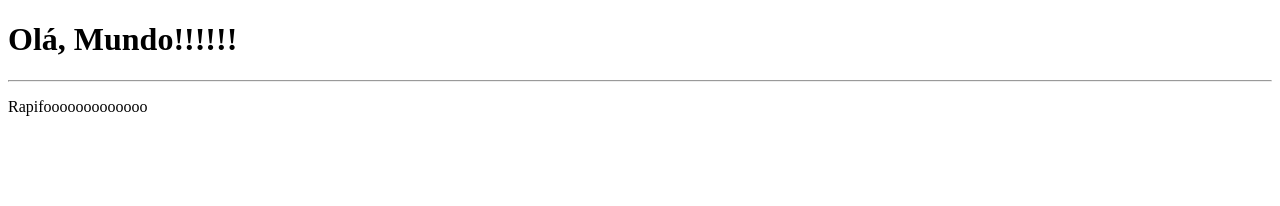
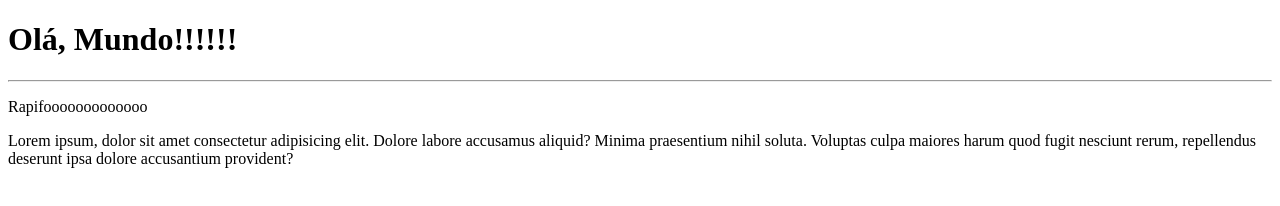
Before and after one commit to Andre-Oliveira1/Ola-Mundo, a plain HTML site: page site-exemplo/index.html in a window 1280 px wide. Drawn offline with Linux system fonts and the light colour scheme.

Commit message:
acrescentei um Lorem

```diff
--- a/site-exemplo/index.html
+++ b/site-exemplo/index.html
@@ -9,6 +9,6 @@
     <h1>Olá, Mundo!!!!!!</h1>
     <hr>
     <p> Rapifooooooooooooo</p>
-
+    <p>Lorem ipsum, dolor sit amet consectetur adipisicing elit. Dolore labore accusamus aliquid? Minima praesentium nihil soluta. Voluptas culpa maiores harum quod fugit nesciunt rerum, repellendus deserunt ipsa dolore accusantium provident?</p>
 </body>
 </html>
```
